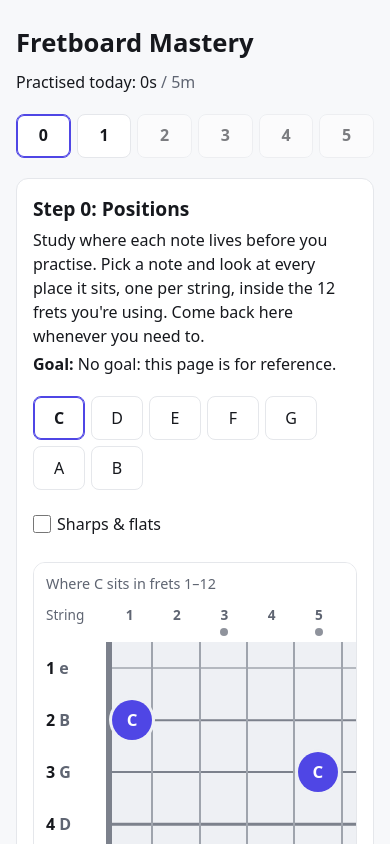
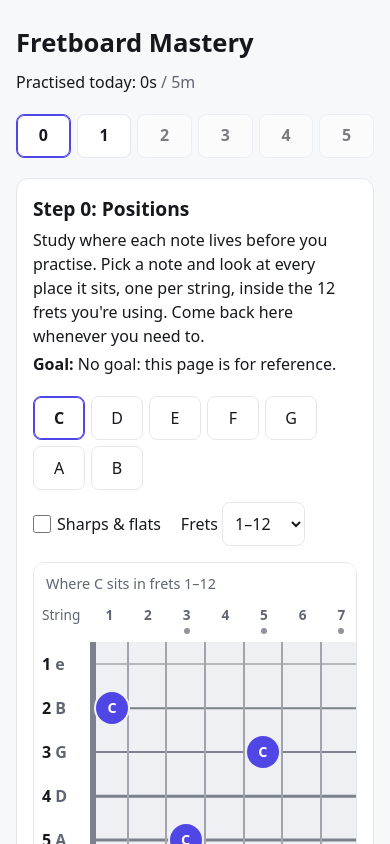
Before and after one commit to ugurkc/fretboard-mastery, a React (Vite) app: page / in a window 390 px wide. Shown: the top 844 px of the page. Built offline with nearby package versions, Linux system fonts and the light colour scheme.

Commit message:
Polish step 0: fret selector by the chart, sticky string labels, focus on Start step 1

```diff
--- a/src/App.tsx
+++ b/src/App.tsx
@@ -1,10 +1,10 @@
-import { useEffect, useReducer } from 'react'
+import { useEffect, useReducer, useState } from 'react'
 import { FretChart } from './components/FretChart'
+import { FretWindowSelect } from './components/FretWindowSelect'
 import { PositionsScreen } from './components/PositionsScreen'
 import { PracticeScreen } from './components/PracticeScreen'
 import { StepTabs } from './components/StepTabs'
 import { formatDuration } from './lib/format'
-import { MAX_WINDOW_START, MIN_WINDOW_START, WINDOW_SIZE } from './lib/notes'
 import {
   browserStore,
   isUnlocked,
@@ -18,13 +18,11 @@ import type { StepId } from './lib/progress'
 
 const store = browserStore()
 const DAILY_GOAL_SECONDS = 5 * 60
-const WINDOW_STARTS = Array.from(
-  { length: MAX_WINDOW_START - MIN_WINDOW_START + 1 },
-  (_, i) => MIN_WINDOW_START + i,
-)
 
 export default function App() {
   const [progress, dispatch] = useReducer(reduce, null, () => loadProgress(store))
+  // True only right after "Start step 1", so that one step change moves focus to the new heading.
+  const [focusPractice, setFocusPractice] = useState(false)
 
   useEffect(() => {
     saveProgress(store, progress)
@@ -40,7 +38,17 @@ export default function App() {
     ) {
       return
     }
+    setFocusPractice(false)
     dispatch({ type: 'setStep', step })
+  }
+
+  function startPractice() {
+    setFocusPractice(true)
+    dispatch({ type: 'setStep', step: 1 })
+  }
+
+  function setWindowStart(windowStart: number) {
+    dispatch({ type: 'setWindowStart', windowStart })
   }
 
   function resetAll() {
@@ -66,36 +74,31 @@ export default function App() {
       {currentStep === 0 ? (
         <PositionsScreen
           windowStart={progress.windowStart}
-          onStartPractice={() => dispatch({ type: 'setStep', step: 1 })}
+          onWindowChange={setWindowStart}
+          onStartPractice={startPractice}
         />
       ) : (
-        <PracticeScreen key={currentStep} step={currentStep} progress={progress} dispatch={dispatch} />
+        <PracticeScreen
+          key={currentStep}
+          step={currentStep}
+          progress={progress}
+          dispatch={dispatch}
+          focusHeading={focusPractice}
+        />
       )}
 
-      <section className="reference">
-        <div className="reference-bar">
-          {/* Step 0 has its own chart, so the reference chart and its toggle are hidden there. */}
-          {currentStep !== 0 && (
+      {/* Step 0 has its own chart and fret selector, so the reference bar is for steps 1–5. */}
+      {currentStep !== 0 && (
+        <section className="reference">
+          <div className="reference-bar">
             <button type="button" onClick={() => dispatch({ type: 'toggleChart' })} aria-expanded={progress.chartVisible}>
               {progress.chartVisible ? 'Hide note chart' : 'Show note chart'}
             </button>
-          )}
-          <label>
-            Frets{' '}
-            <select
-              value={progress.windowStart}
-              onChange={(e) => dispatch({ type: 'setWindowStart', windowStart: Number(e.target.value) })}
-            >
-              {WINDOW_STARTS.map((s) => (
-                <option key={s} value={s}>
-                  {s}–{s + WINDOW_SIZE - 1}
-                </option>
-              ))}
-            </select>
-          </label>
-        </div>
-        {currentStep !== 0 && progress.chartVisible && <FretChart windowStart={progress.windowStart} />}
-      </section>
+            <FretWindowSelect windowStart={progress.windowStart} onChange={setWindowStart} />
+          </div>
+          {progress.chartVisible && <FretChart windowStart={progress.windowStart} />}
+        </section>
+      )}
 
       <footer className="foot">
         <p>Thanks to Bahadır Peker for introducing me to this method.</p>
--- /dev/null
+++ b/src/components/FretWindowSelect.tsx
@@ -0,0 +1,27 @@
+import { MAX_WINDOW_START, MIN_WINDOW_START, WINDOW_SIZE } from '../lib/notes'
+
+const WINDOW_STARTS = Array.from(
+  { length: MAX_WINDOW_START - MIN_WINDOW_START + 1 },
+  (_, i) => MIN_WINDOW_START + i,
+)
+
+interface Props {
+  windowStart: number
+  onChange: (windowStart: number) => void
+}
+
+/** The "Frets" select: which 12 frets the charts show. */
+export function FretWindowSelect({ windowStart, onChange }: Props) {
+  return (
+    <label>
+      Frets{' '}
+      <select value={windowStart} onChange={(e) => onChange(Number(e.target.value))}>
+        {WINDOW_STARTS.map((s) => (
+          <option key={s} value={s}>
+            {s}–{s + WINDOW_SIZE - 1}
+          </option>
+        ))}
+      </select>
+    </label>
+  )
+}
--- a/src/components/PositionsScreen.tsx
+++ b/src/components/PositionsScreen.tsx
@@ -2,9 +2,11 @@ import { useState } from 'react'
 import { NATURALS, OPEN_NAMES, SHARPS, STRINGS_DOWN, WINDOW_SIZE, isNatural, pitchLabel, positionsOf } from '../lib/notes'
 import type { NoteName } from '../lib/notes'
 import { STEP_INFO } from '../lib/steps'
+import { FretWindowSelect } from './FretWindowSelect'
 
 interface Props {
   windowStart: number
+  onWindowChange: (windowStart: number) => void
   onStartPractice: () => void
 }
 
@@ -16,7 +18,7 @@ function inlayDots(fret: number): number {
 }
 
 /** Step 0: a study page. Every position of the chosen note in the current fret window. */
-export function PositionsScreen({ windowStart, onStartPractice }: Props) {
+export function PositionsScreen({ windowStart, onWindowChange, onStartPractice }: Props) {
   const [note, setNote] = useState<NoteName>('C')
   const [withSharps, setWithSharps] = useState(false)
   const info = STEP_INFO[0]
@@ -25,6 +27,8 @@ export function PositionsScreen({ windowStart, onStartPractice }: Props) {
   const frets = Array.from({ length: WINDOW_SIZE }, (_, i) => windowStart + i)
   const fretOn = new Map(positionsOf(note, windowStart).map((p) => [p.string, p.fret]))
   const label = pitchLabel(note)
+  // 'C♯/D♭' is drawn as C♯ over D♭ and read out as "C♯ or D♭".
+  const names = label.split('/')
   const tableClass = windowStart === 1 ? 'positions from-nut' : 'positions'
 
   return (
@@ -51,6 +55,7 @@ export function PositionsScreen({ windowStart, onStartPractice }: Props) {
             </button>
           ))}
         </div>
+        <div className="positions-options">
           <label className="check">
             <input
               type="checkbox"
@@ -62,12 +67,16 @@ export function PositionsScreen({ windowStart, onStartPractice }: Props) {
             />{' '}
             Sharps &amp; flats
           </label>
+          <FretWindowSelect windowStart={windowStart} onChange={onWindowChange} />
+        </div>
       </section>
 
       <div className="chart-scroll">
         <table className={tableClass}>
           <caption>
+            <span>
               Where {label} sits in frets {windowStart}–{windowStart + WINDOW_SIZE - 1}
+            </span>
           </caption>
           <thead>
             <tr>
@@ -93,10 +102,19 @@ export function PositionsScreen({ windowStart, onStartPractice }: Props) {
                 {frets.map((f) => (
                   <td key={f}>
                     {fretOn.get(s) === f && (
-                      <span className={label.includes('/') ? 'dot is-pair' : 'dot'}>
-                        {label.split('/').map((part) => (
-                          <span key={part}>{part}</span>
+                      <span className={names.length > 1 ? 'dot is-pair' : 'dot'}>
+                        {names.length > 1 ? (
+                          <>
+                            {names.map((part) => (
+                              <span key={part} aria-hidden="true">
+                                {part}
+                              </span>
                             ))}
+                            <span className="sr-only">{names.join(' or ')}</span>
+                          </>
+                        ) : (
+                          label
+                        )}
                       </span>
                     )}
                   </td>
--- a/src/components/PracticeScreen.tsx
+++ b/src/components/PracticeScreen.tsx
@@ -33,9 +33,11 @@ interface Props {
   step: PracticeStep
   progress: Progress
   dispatch: Dispatch<ProgressEvent>
+  /** Arriving from "Start step 1": scroll to the top and focus the step heading. */
+  focusHeading?: boolean
 }
 
-export function PracticeScreen({ step, progress, dispatch }: Props) {
+export function PracticeScreen({ step, progress, dispatch, focusHeading = false }: Props) {
   const [drill, setDrill] = useState<Exercise>(1)
   const exercise: Exercise = step === 5 ? drill : step
   const [bpm, setBpm] = useState(() => clampBpm(progress.bestBpm[1] || BASE_BPM))
@@ -52,6 +54,7 @@ export function PracticeScreen({ step, progress, dispatch }: Props) {
   const stopButton = useRef<HTMLButtonElement>(null)
   const startButton = useRef<HTMLButtonElement>(null)
   const confirmBox = useRef<HTMLDivElement>(null)
+  const heading = useRef<HTMLHeadingElement>(null)
   const lastPhase = useRef<Phase>(phase)
   const questionId = useId()
 
@@ -125,6 +128,14 @@ export function PracticeScreen({ step, progress, dispatch }: Props) {
     lastPhase.current = phase
   }, [phase])
 
+  // Opened from step 0's "Start step 1": the button that had focus is gone, so start the new
+  // step from its heading. Tab clicks pass false and keep focus on the tab.
+  useEffect(() => {
+    if (!focusHeading) return
+    window.scrollTo(0, 0)
+    heading.current?.focus({ preventScroll: true })
+  }, [focusHeading])
+
   // Leaving the step (the parent remounts us per step) stops the click and keeps the time.
   // A layout effect, so this cleanup runs inside the commit that swaps screens: the shared
   // metronome is stopped before the next screen can be clicked, never after its Start.
@@ -149,7 +160,7 @@ export function PracticeScreen({ step, progress, dispatch }: Props) {
   return (
     <main className="practice">
       <section className="brief">
-        <h2>
+        <h2 ref={heading} tabIndex={-1}>
           Step {step}: {info.label}
         </h2>
         <p>{info.instructions}</p>
--- a/src/index.css
+++ b/src/index.css
@@ -93,6 +93,19 @@ select {
   color: var(--muted);
 }
 
+/* Read by screen readers, not drawn. */
+.sr-only {
+  position: absolute;
+  width: 1px;
+  height: 1px;
+  padding: 0;
+  margin: -1px;
+  overflow: hidden;
+  clip: rect(0, 0, 0, 0);
+  white-space: nowrap;
+  border: 0;
+}
+
 .app {
   max-width: 880px;
   margin: 0 auto;
@@ -178,6 +191,16 @@ select {
 .brief h2 {
   margin: 0 0 4px;
   font-size: 1.2rem;
+}
+
+.brief h2:focus-visible {
+  outline: 2px solid var(--accent);
+  outline-offset: 2px;
+  border-radius: 4px;
+}
+
+.brief h2:focus:not(:focus-visible) {
+  outline: none;
 }
 
 .brief p {
@@ -496,6 +519,13 @@ select {
 }
 
 /* Step 0: positions chart, drawn as a fretboard */
+.positions-options {
+  display: flex;
+  flex-wrap: wrap;
+  align-items: center;
+  gap: 10px 20px;
+}
+
 .positions {
   --fret-wire: var(--border);
   --string-line: var(--muted);
@@ -516,9 +546,16 @@ select {
 
 .positions caption {
   text-align: left;
-  padding: 10px 12px 6px;
+  padding: 10px 0 6px;
   color: var(--muted);
   font-size: 0.9rem;
+}
+
+/* Like the string labels, the caption stays in view while the board scrolls. */
+.positions caption span {
+  position: sticky;
+  left: 0;
+  padding: 0 12px;
 }
 
 .positions thead th {
@@ -558,6 +595,15 @@ select {
   padding: 0 8px 0 12px;
   white-space: nowrap;
   font-weight: 600;
+}
+
+/* The string labels stay put while the board scrolls sideways under them. */
+.positions tbody th,
+.positions thead th:first-child {
+  position: sticky;
+  left: 0;
+  z-index: 2;
+  background: var(--card);
 }
 
 .positions tbody td {
@@ -638,6 +684,42 @@ select {
   gap: 1px;
 }
 
+/* Phones: smaller frets so more of the board fits before it scrolls. */
+@media (max-width: 560px) {
+  .positions {
+    min-width: 520px;
+  }
+
+  .positions thead th:first-child {
+    width: 56px;
+    padding-left: 8px;
+  }
+
+  .positions tbody th {
+    padding: 0 6px 0 8px;
+  }
+
+  .positions tbody td {
+    height: 44px;
+  }
+
+  .dot {
+    width: 32px;
+    height: 32px;
+    font-size: 0.9rem;
+    box-shadow: 0 0 0 2px var(--soft);
+  }
+
+  .dot.is-pair {
+    font-size: 0.6rem;
+  }
+
+  .inlay i {
+    width: 6px;
+    height: 6px;
+  }
+}
+
 .foot {
   display: flex;
   flex-wrap: wrap;
```
Lines whose indentation alone changed are shown as unchanged.
